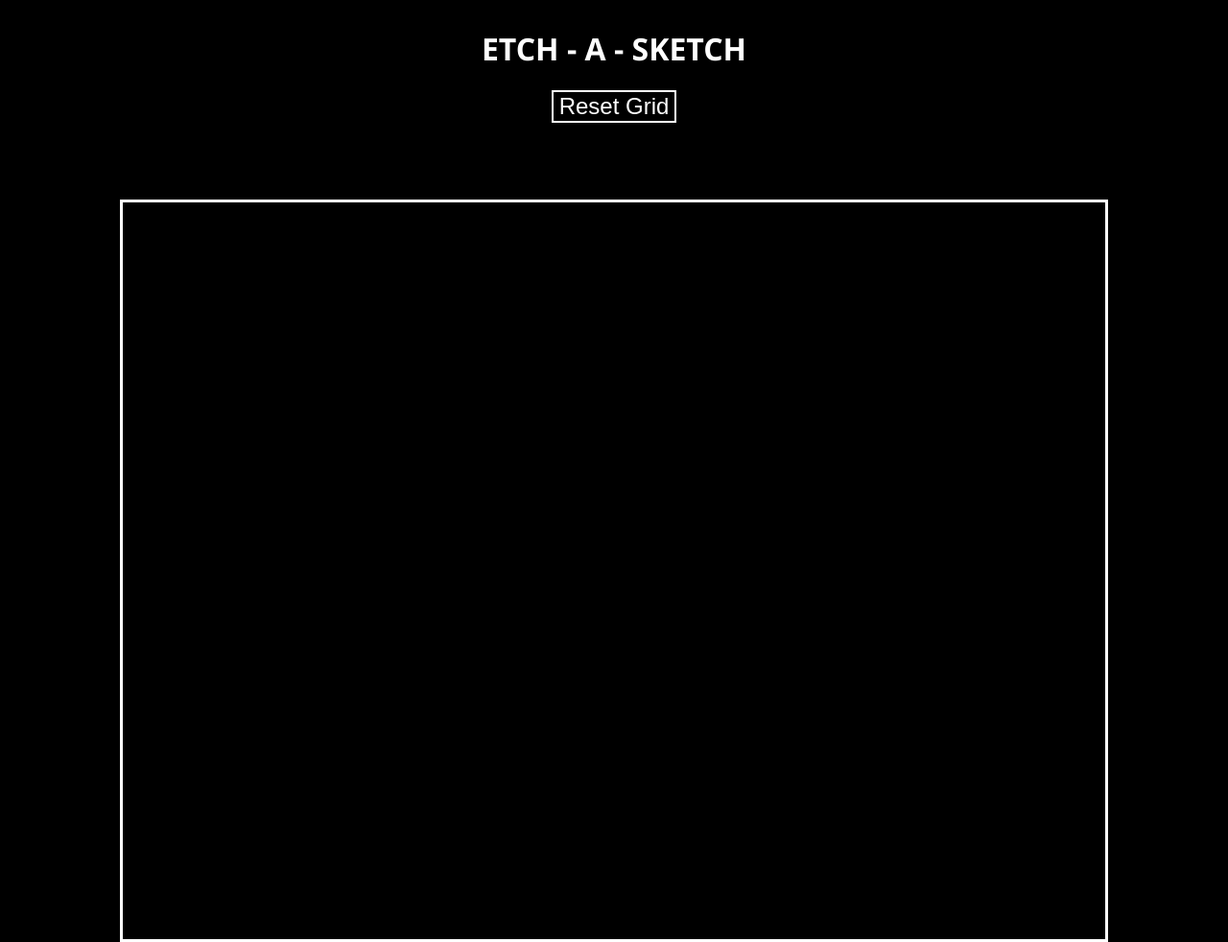
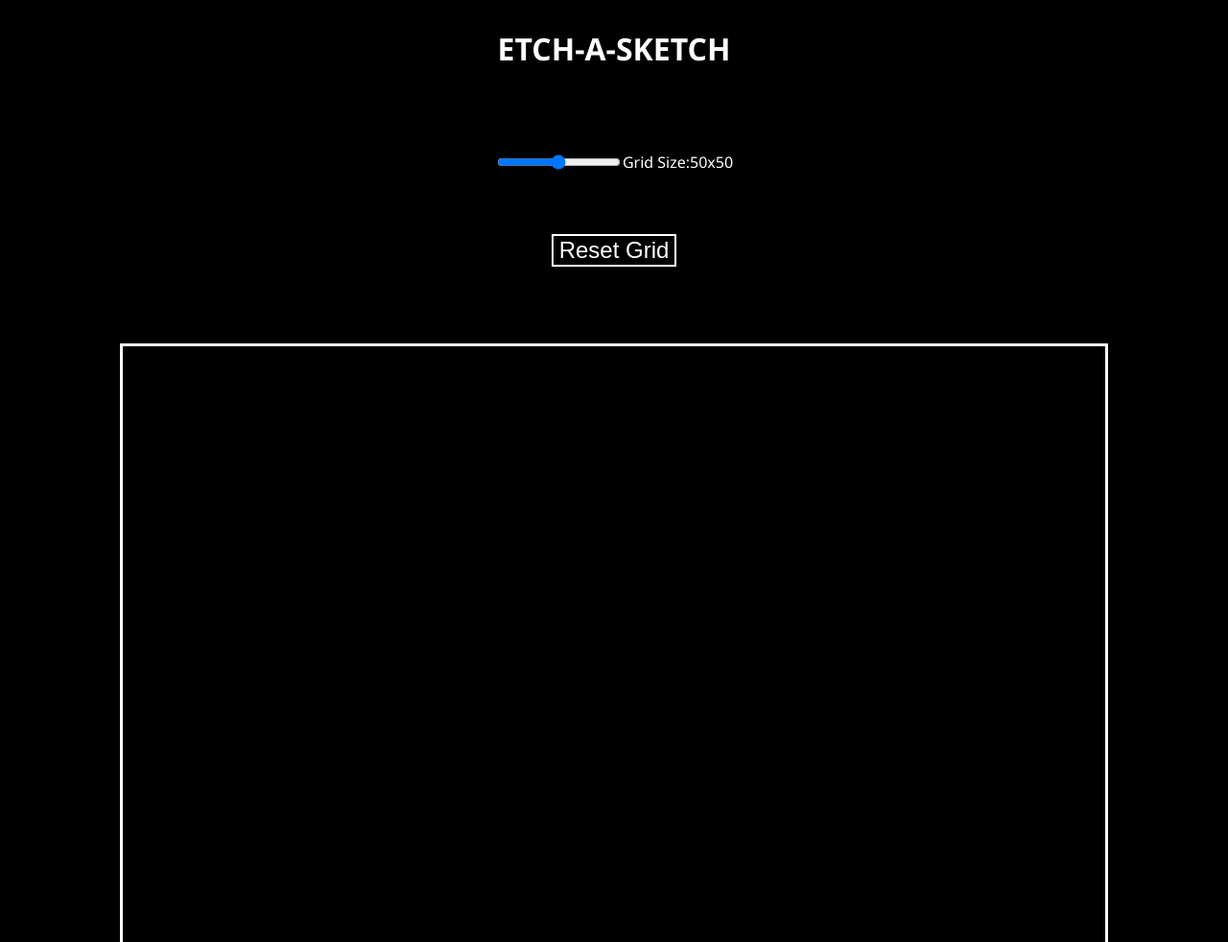
Before and after one commit to ehmk/etch-a-sketch, a plain HTML site: page docs/index.html in a window 1280 px wide. Shown: the top 982 px of the page at 96% size. Drawn offline with Linux system fonts and the light colour scheme.

Commit message:
Added a slider that adjusts grid size and also refactored some code

```diff
--- a/docs/css/index.css
+++ b/docs/css/index.css
@@ -6,8 +6,6 @@ body {
 
 #grid-container {
     display: grid;
-    grid-template-columns: 1fr 1fr 1fr 1fr 1fr 1fr 1fr 1fr 1fr 1fr 1fr 1fr 1fr 1fr 1fr 1fr;
-    grid-template-rows: 1fr 1fr 1fr 1fr 1fr 1fr 1fr 1fr 1fr 1fr 1fr 1fr 1fr 1fr 1fr 1fr;
     margin: 5em auto;
     height: 768px;
     width: 1024px;
@@ -44,4 +42,13 @@ body {
 #options {
     display: grid;
     justify-content: center;
+    margin-top: 3em;
 }
+
+.slider-container {
+    display: flex;
+    justify-content: center;
+    margin-top: 3em;
+    flex-direction: row;
+    align-items: center;
+}
--- a/docs/index.html
+++ b/docs/index.html
@@ -8,10 +8,15 @@
 
   <body>
         <div id='title'>
-            <h1>ETCH - A - SKETCH</h1>
+            <h1>ETCH-A-SKETCH</h1>
+        </div>
+        <div class='slider-container'>
+          <input type='range' min='1' max='100' value='50' id='slider'>
+          <label for='grid-size'>Grid Size: </label>
+          <p id=slider-value></p>
         </div>
         <div id='options'>
-            <button id="reset-grid-btn">Reset Grid</button>
+          <button id="reset-grid-btn">Reset Grid</button>
         </div>
         <div id='grid-container'></div>
   </body>
--- a/docs/js/etch-a-sketch.js
+++ b/docs/js/etch-a-sketch.js
@@ -1,17 +1,22 @@
 
 let gridContainer = document.querySelector('#grid-container');
-generateGrid();
-
 let gridSquares = gridContainer.querySelectorAll('.grid-square');
-let gridSquaresArray = Array.from(gridSquares);
+let slider = document.querySelector('#slider');
+let sliderValue = document.querySelector('#slider-value');
 let resetButton = document.querySelector('#reset-grid-btn');
 
+slider.input = updateSlider(slider.value);
+slider.addEventListener('input', () => {
+    updateSlider(slider.value);
+});
+
 resetButton.addEventListener('click', () => {
-    generateNewGrid();
+    generateGrid(slider.value);
 });
-resetButton.classList.add(':hover');
-resetButton.style['border-color:hover'] = generateRandomRGB();
-resetButton.style['color:hover'] = generateRandomRGB();
+
+function updateSlider(value) {
+    sliderValue.textContent = `${value}x${value}`;
+}
 
 function getRandomInt(max) {
     return Math.floor(Math.random() * max);
@@ -21,34 +26,16 @@ function generateRandomRGB() {
     return `rgb(${getRandomInt(255)}, ${getRandomInt(255)}, ${getRandomInt(255)})`;
 }
 
-function generateGrid() {
-    for (let i = 0; i <= 256; i++) {
-        let gridSquare = document.createElement('div');
-        gridSquare.classList.add('grid-square');
-        gridSquare.addEventListener('mouseover', () => {
-            gridSquare.style['background-color'] = generateRandomRGB();
-        });
-        gridContainer.appendChild(gridSquare);
-    }
-}
-
-function generateNewGrid() {
-    let size = window.prompt('Set a new grid size', 100);
-
-    if (size > 100) {
-        alert('100 is the limit.');
-    }
-
+function generateGrid(size) {
     resetGrid();
     let area = size * size;
-
     for (let i = 0; i < size; i++) {
         gridContainer.style['grid-template-rows'] += " 1fr "
     }
     for (let i = 0; i < size; i++) {
         gridContainer.style['grid-template-columns'] += " 1fr ";
     }
-    for (let i = 0; i < area; i++) {
+    for (let i = 0; i <= area; i++) {
         let gridSquare = document.createElement('div');
         gridSquare.classList.add('grid-square');
         gridSquare.addEventListener('mouseover', () => {
@@ -59,7 +46,6 @@ function generateNewGrid() {
 }
 
 function resetGrid() {
-    let gridSquaresArray = Array.from(gridSquares);
     while (gridContainer.firstChild) {
         gridContainer.removeChild(gridContainer.firstChild);
     }
@@ -67,3 +53,5 @@ function resetGrid() {
     gridContainer.style['grid-template-columns'] = '';
     gridContainer.style['grid-template-rows'] = '';
 }
+
+generateGrid(slider.value);
```
